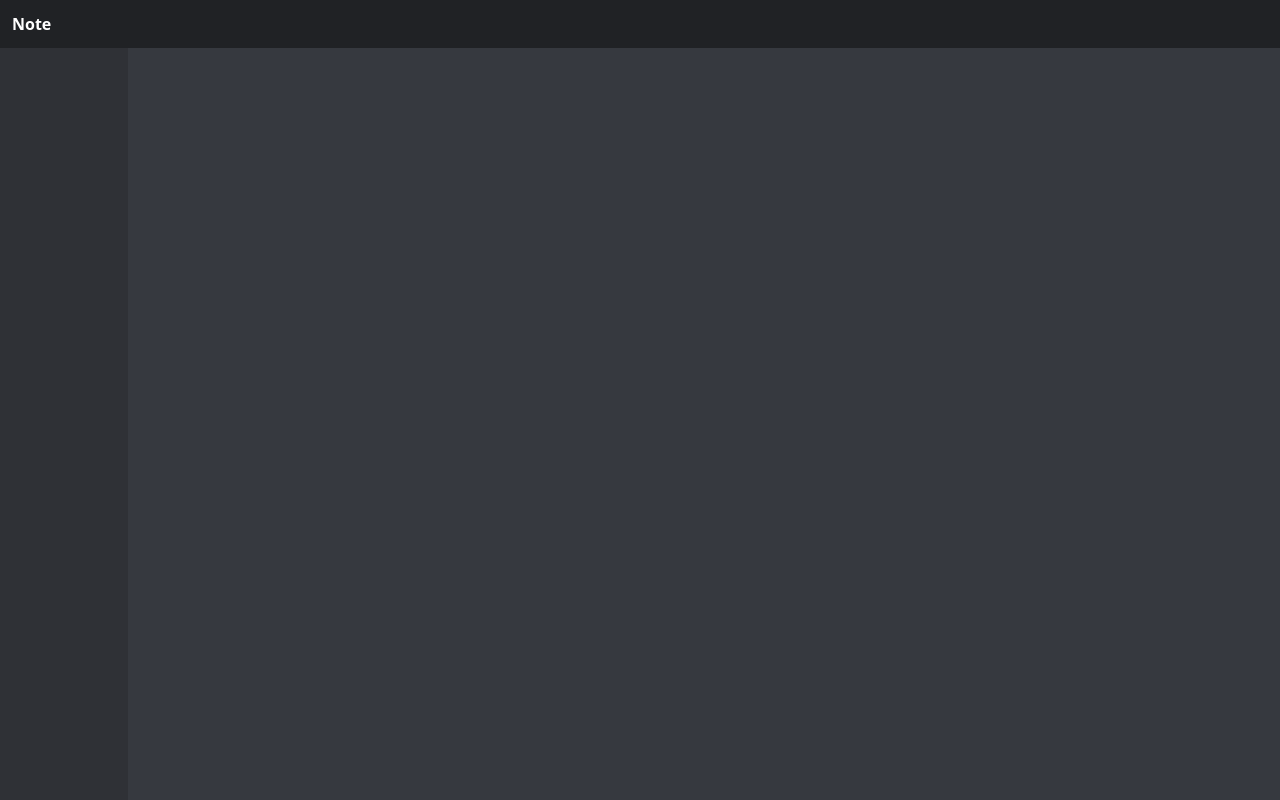
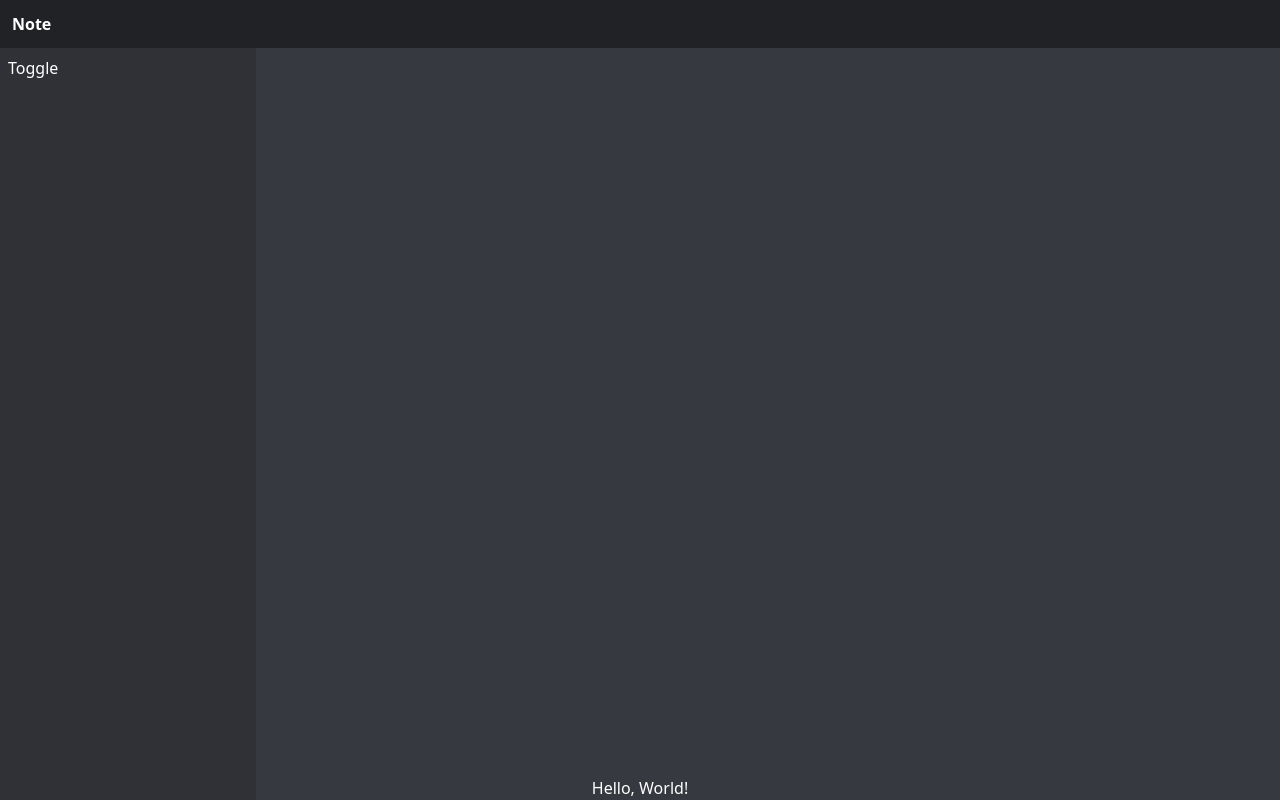
Before and after one commit to AyjayJr/note_taker, a Next.js app: page / in a window 1280 px wide. Built offline with nearby package versions, Linux system fonts and the light colour scheme.

Commit message:
made sidebar toggle functional

```diff
--- a/app/page.jsx
+++ b/app/page.jsx
@@ -5,9 +5,11 @@ export default function Home() {
   return (
     <main className="flex min-h-screen flex-col items-center justify-between">
       <Nav />
-      <Sidebar />
-      <div className='w-full'>
-
+      <div className='flex'>
+        <Sidebar />
+        <div>
+          Hello, World!
+        </div>
       </div>
     </main>
   )
--- a/components/Sidebar.jsx
+++ b/components/Sidebar.jsx
@@ -1,8 +1,26 @@
-import React from 'react'
+'use client'
+
+import { useState } from 'react'
 
 const Sidebar = () => {
+	const [sidebarOpen, setSidebarOpen] = useState(true);
+
+	const toggleSidebar = () => {
+		setSidebarOpen((prev) => ( !prev ));
+	}
+
 	return (
-		<div className='h-full w-32  bg-secondary overflow-hidden fixed top-0 left-0'></div>
+		<div
+			className={ `${sidebarOpen ? 'w-64' : 'w-16'} h-full bg-secondary overflow-hidden fixed top-12 left-0 transition-all duration-300`}
+		>
+			<button
+				className='p-2 text-white hover:text-gray-400 transition-colors'
+				onClick={toggleSidebar}
+			>
+				Toggle
+			</button>
+			{/* content  */}
+		</div>
 	)
 }
 
```
